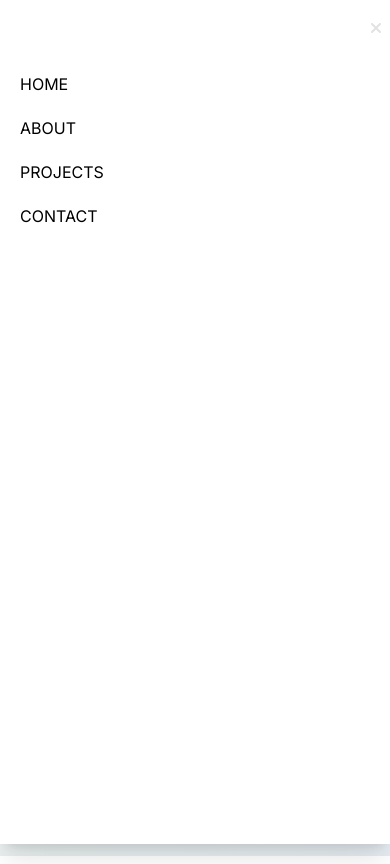
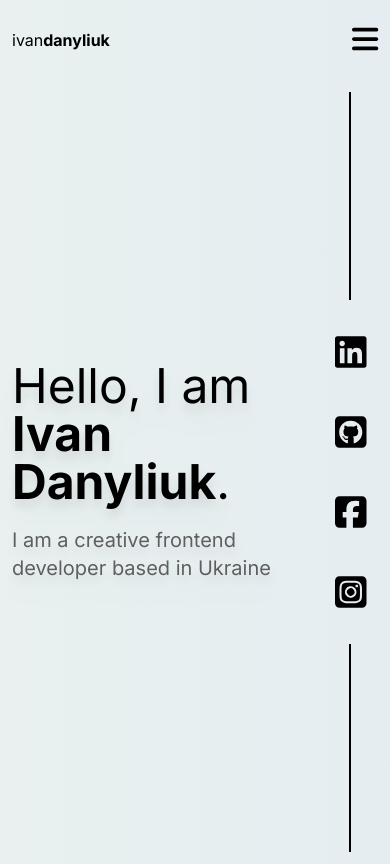
Before and after one commit to IvanDanyliuk/portfolio, a Next.js app: page / in a window 390 px wide. Built offline with nearby package versions, Linux system fonts and the light colour scheme.

Commit message:
add styles for the mobile version of the Navigation Menu

```diff
--- a/app/globals.scss
+++ b/app/globals.scss
@@ -40,7 +40,7 @@ main {
   }
 }
 
-.homepage {
+.main-bg {
   background: linear-gradient(90deg, rgba(233,240,239,1) 0%, rgba(230,237,242,1) 100%, rgba(248,239,247,1) 100%, rgba(152,221,235,1) 100%);
 }
 
--- a/app/page.tsx
+++ b/app/page.tsx
@@ -5,7 +5,7 @@ import SocialMediaList from '@/components/ui/common/SocialMediaList';
 
 export default function Home() {
   return (
-    <div className='h-full grow flex justify-center items-center homepage'>
+    <div className='h-full grow flex justify-center items-center main-bg'>
       {/* <div className='relative w-full h-full container mx-auto flex flex-col md:flex-row justify-around md:justify-center items-center gap-6 homepage'>
         <div className='relative w-full md:w-10/12 flex flex-col justify-center items-center'>
           <div className='relative w-full h-60 md:h-72 overflow-hidden border-b-4 border-gray-900'>
@@ -41,7 +41,7 @@ export default function Home() {
           </Link>
         </div>
       </div> */}
-      <div className='container mx-auto min-h-full flex justify-between items-center gap-10'>
+      <div className='container mx-auto px-3 min-h-full flex justify-between items-center gap-10'>
         <div className='flex-1'>
           <h1 className='text-5xl md:text-7xl lg:text-8xl drop-shadow-xl'>Hello, I am <strong className='font-bold'>Ivan Danyliuk</strong>.</h1>
           <h2 className='mt-5 text-xl md:text-4xl text-gray-400 drop-shadow-xl'>I am a creative frontend developer based in Ukraine</h2>
--- a/components/navigation/NavbarMenu.tsx
+++ b/components/navigation/NavbarMenu.tsx
@@ -1,20 +1,27 @@
 'use client';
 
+import { Fragment, useEffect, useState } from 'react';
 import Link from 'next/link';
 import { usePathname } from 'next/navigation';
 import { Dialog, Transition } from '@headlessui/react';
+import { FontAwesomeIcon } from '@fortawesome/react-fontawesome';
+import { faBars, faXmark } from '@fortawesome/free-solid-svg-icons';
 import { v4 as uuid } from 'uuid'
 import { navLinks } from '@/constants';
 import { useWindowSize } from '@/hooks/useWindowSize';
-import { Fragment, useState } from 'react';
-import { FontAwesomeIcon } from '@fortawesome/react-fontawesome';
-import { faBars, faXmark } from '@fortawesome/free-solid-svg-icons';
+import SocialMediaList from '../ui/common/SocialMediaList';
 
 
 const NavbarMenu: React.FC = () => {
   const pathname = usePathname();
-  const [open, setOpen] = useState<boolean>(true)
+  const [open, setOpen] = useState<boolean>(false)
   const { width } = useWindowSize();
+
+  useEffect(() => {
+    if(open) {
+      setOpen(false);
+    }
+  }, [pathname]);
 
   return (
     <>
@@ -35,7 +42,7 @@ const NavbarMenu: React.FC = () => {
       ) : (
         <>
           <button onClick={() => setOpen(true)}>
-            <FontAwesomeIcon icon={faBars} />
+            <FontAwesomeIcon icon={faBars} className='text-3xl' />
           </button>
           <Transition.Root show={open} as={Fragment}>
             <Dialog as='div' className='relative z-50' onClose={setOpen}>
@@ -81,20 +88,27 @@ const NavbarMenu: React.FC = () => {
                             >
                               <span className='absolute -inset-2.5' />
                               <span className='sr-only'>Close panel</span>
-                              <FontAwesomeIcon icon={faXmark} />
+                              <FontAwesomeIcon icon={faXmark} className='text-3xl text-black' />
                             </button>
                           </div>
                         </Transition.Child>
-                        <div className='px-3 py-16 flex h-full flex-col overflow-y-scroll bg-white shadow-xl'>
-                          <ul className='space-y-5 px-2 pb-3 pt-2'>
+                        <div className='px-3 py-16 flex h-full flex-col justify-between overflow-y-scroll bg-white shadow-xl'>
+                          <ul className='space-y-8 px-2 pb-3 pt-2'>
                             {navLinks.map((item) => (
-                              <li key={uuid()}>
-                                <Link href={item.link}>
+                              <li key={uuid()} className='text-2xl'>
+                                <Link
+                                  href={item.link}
+                                  className={`${pathname === item.link ? 'text-gray-800 main-bg font-semibold' : 'text-black bg-white'} block w-full px-5 py-3`}
+                                >
                                   {item.label}
                                 </Link>
                               </li>
                             ))}
                           </ul>
+                          <div className='px-6'>
+                            <div className='mb-6 w-full h-[2px] bg-gray-300' />
+                            <SocialMediaList orientation='horizontal' />
+                          </div>
                         </div>
                       </Dialog.Panel>
                     </Transition.Child>
--- a/components/ui/common/Header.tsx
+++ b/components/ui/common/Header.tsx
@@ -10,8 +10,8 @@ const Header: React.FC = () => {
   const pathname = usePathname();
 
   return (
-    <header className={`sticky top-0 ${pathname === '/' ? 'homepage' : 'bg-white'} backdrop-filter backdrop-blur-md bg-opacity-80 z-30`}>
-      <div className='container mx-auto py-6 md:py-8 flex justify-between items-center'>
+    <header className={`sticky top-0 ${pathname === '/' ? 'main-bg' : 'bg-white'} backdrop-filter backdrop-blur-md bg-opacity-80 z-30`}>
+      <div className='container mx-auto px-3 py-6 md:py-8 flex justify-between items-center'>
         <Logo />
         <NavbarMenu />
       </div>
```
